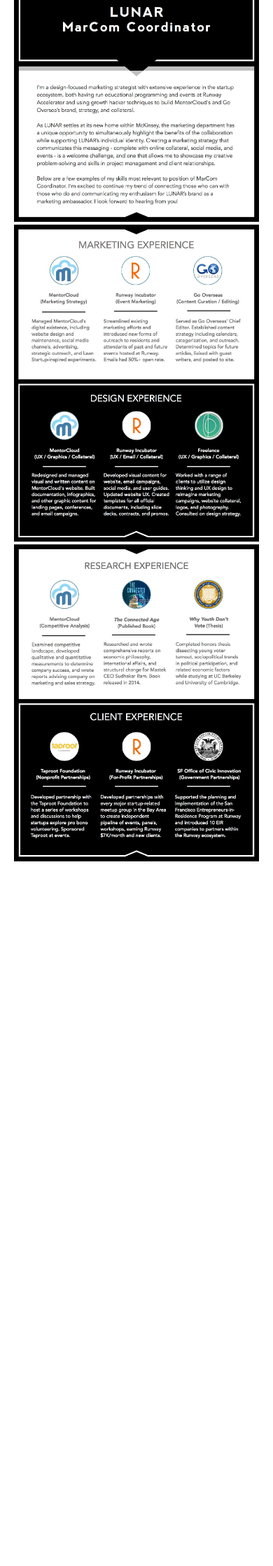
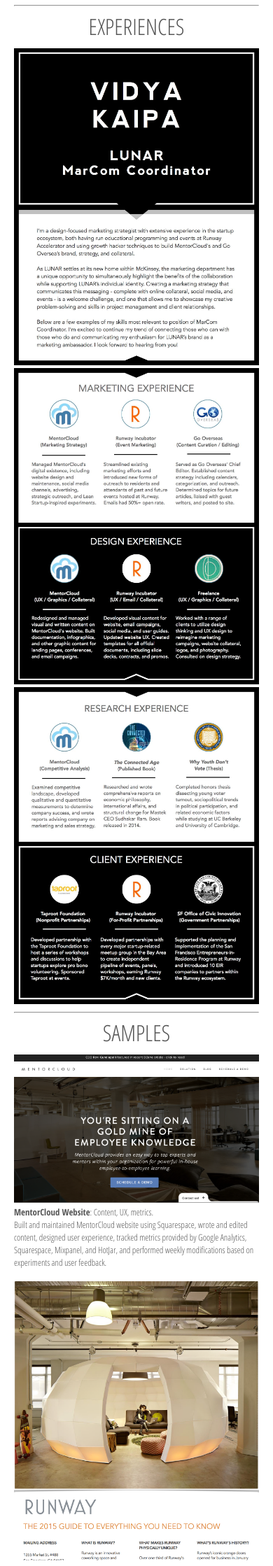
Before and after one commit to vkaipa/vidyakaipa.com, a PHP site: page /lunar-design/index.html in a window 390 px wide. Shown: the part 1290-3528 px from the top of the page at 70% size. Before the commit the page ends 2521 px from the top, so only its background shows below. Run offline with PHP 8.4, Linux system fonts and the light colour scheme.

Commit message:
Updated CSS page for LUNAR and supporting documentation.

```diff
--- a/css/main-subpage.css
+++ b/css/main-subpage.css
@@ -117,6 +117,14 @@ img {
 	border-style: black 1px solid;
 }
 
+.examples h2 {
+	margin-bottom: 10px;
+}
+
+#work-samples p {
+	margin: 1em;
+}
+
 .right {
     float:right;
     line-height: 50px;
@@ -152,13 +160,12 @@ img {
 
 .top .buttons {
 	text-align: center;
-	font-size: 1.5em;
 	padding-top: 15px;
 }
 
 .top .btn {
     margin: 0px 3.6%;
-    width: 28%;
+    width: 25%;
     padding-top: 16px;
     padding-bottom: 16px;
 }
@@ -175,7 +182,7 @@ img {
 	font-size: 1em;
 	color: #565656;
 	line-height: 29px;
-	margin-bottom: 50px;
+	margin-bottom: 25px;
 }
 
 .header {
@@ -215,8 +222,15 @@ img {
 		margin-bottom: -28px;
 	}
 
-	.top .buttons {
+	.top .buttons .btn {
+		display: block;
 		font-size: 1.3em;
+		text-align: center;
+		width: 100%;
+		margin: 15px 0;
+	}
+
+	.left a, .right a {
 		text-align: center;
 	}
 }
--- a/lunar-design/index.html
+++ b/lunar-design/index.html
@@ -47,37 +47,64 @@
 
   <div class="top">
     <div class="content">
-      <h3>What I Can Do For LUNAR</h3>
+      <p class="lead"><h3>What I Can Do For LUNAR</h3>
         As LUNAR settles at its new home within McKinsey, the marketing department has a unique opportunity to simultaneously highlight the benefits of the collaboration while supporting LUNAR’s individual identity. Creating a marketing strategy that communicates this messaging - complete with online collateral, social media, and events - is a welcome challenge, and one that allows me to showcase my creative problem-solving and skills in project management and client relationships.
 <br/><br/>
         Below are a few examples of my skills most relevant to position of MarCom Coordinator. I’m excited to continue my trend of connecting those who can with those who do and communicating my enthusiasm for LUNAR’s brand as a marketing ambassador. I look forward to hearing from you!
-        </p>
 <br/><br/>
       <h3>About Me</h3>
-        <p class="lead">I’m a design-focused marketing strategist with extensive experience in the startup ecosystem, both having run educational programming and events at Runway Accelerator and using growth hacker techniques to build MentorCloud's and Go Oversea’s brand, strategy, and collateral. Please click on my resume, experiences, or examples to learn more.
+        I’m a design-focused marketing strategist with extensive experience in the startup ecosystem, both having run educational programming and events at Runway Accelerator and using growth hacker techniques to build MentorCloud's and Go Oversea’s brand, strategy, and collateral. Please click on my resume, experiences, or examples to learn more.
       </p>
     </div>
+
+      <br/>
 
     <div class="buttons">
       <a href="../resumes/vidya-kaipa-marketing.pdf" class="btn animate-scroll" target="_blank">Resume</a>
       <a href="../experiences/vidyakaipa-lunar-marcom-coordinator.pdf" class="btn animate-scroll" target="_blank">Experience</a>
+      <a href="#work-samples" class="btn animate-scroll">Samples</a>
     </div>
 
       <br/>
 
     <div class="examples">
+<hr>
       <center>
+      <h2>Resume</h2>
         <a href="../resumes/vidya-kaipa-marketing.pdf" target="_blank">
         <img src="../resumes/vidya-kaipa-marketing.jpg" width="600px"/>
         </a>
       </center>
+<hr>
       <center>
+      <h2>Experiences</h2>
         <a href="../experiences/vidyakaipa-lunar-marcom-coordinator.pdf" target="_blank">
         <img src="../experiences/vidyakaipa-lunar-marcom-coordinator-page-1.jpg" width="600px"/>
         <img src="../experiences/vidyakaipa-lunar-marcom-coordinator-page-2.jpg" width="600px"/>
         <img src="../experiences/vidyakaipa-lunar-marcom-coordinator-page-3.jpg" width="600px"/>
         </a>
       </center>
+<hr>
+      <center>
+      <section id="work-samples" class="clearfix">
+      <h2>Samples</h2>
+
+        <a href="http://www.mentorcloud.com" target="_blank"><img src="../samples/mentorcloudux.png" width="600px"/></a>
+      </center>
+        <p><strong>MentorCloud Website</strong>: Content, UX, metrics.<br/>Built and maintained MentorCloud website using Squarespace, wrote and edited content, designed user experience, tracked metrics provided by Google Analytics, Squarespace, Mixpanel, and HotJar, and performed weekly modifications based on experiments and user feedback.</p><br/>
+
+      <center>
+        <a href="../samples/runway-user-guide.pdf" target="_blank"><img src="../samples/runway-user-guide.png" width="600px"/></a>
+      </center>
+        <p><strong>Runway User Guide</strong>: Content, design, community management.<br/>Researched, wrote, and designed user guide for 200+ member community of entrepreneurs. Established consistent branding guidelines and supporting documentation, and consolidated disparate practices into single package. Incorporated user feedback to build final product.</p><br/>
+
+      <center>
+        <a href="../samples/mentorcloud-events.jpg" target="_blank"><img src="../samples/mentorcloud-events.jpg" width="600px"/></a>
+      </center>
+        <p><strong>Conferences</strong> (The Indus Entrepreneur's TiECon '14/'15, 500 Startups Batch 15 Demo Day, NAWBO Women's Business Conference '14): Event marketing, content, partnerships.<br/>Designed and coordinated all conference-related materials and outreach. Spoke on panels representing MentorCloud, liaised with prospective clients, and built relationships with potential collaborators.</p><br/>
+      </section>
+      </center>
+
     </div>
   </div>
 
```
Also changed, not shown: samples/mentorcloud-events.jpg (added), samples/mentorcloudux.png (added), samples/runway-user-guide.png (added), 2 other files.
